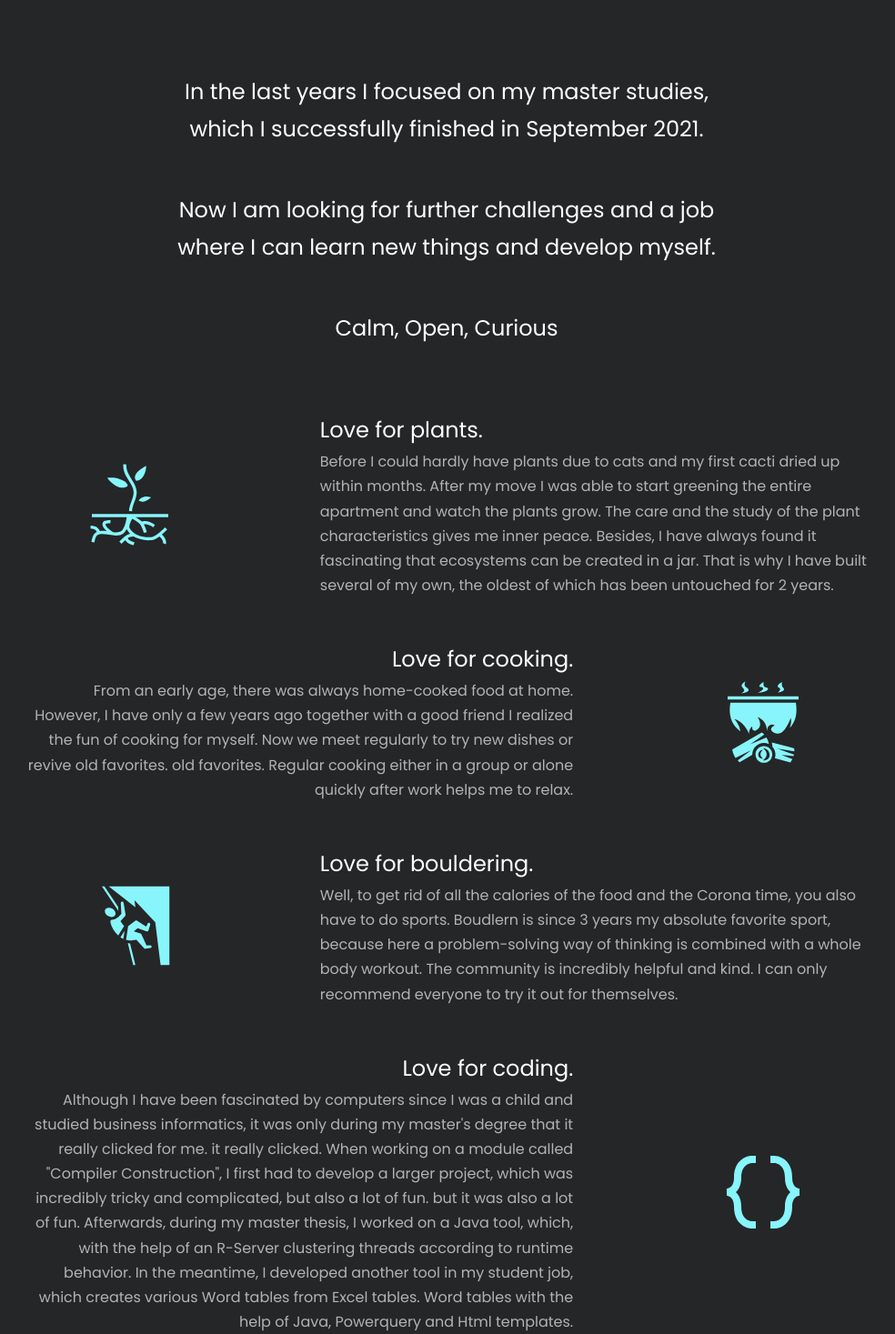
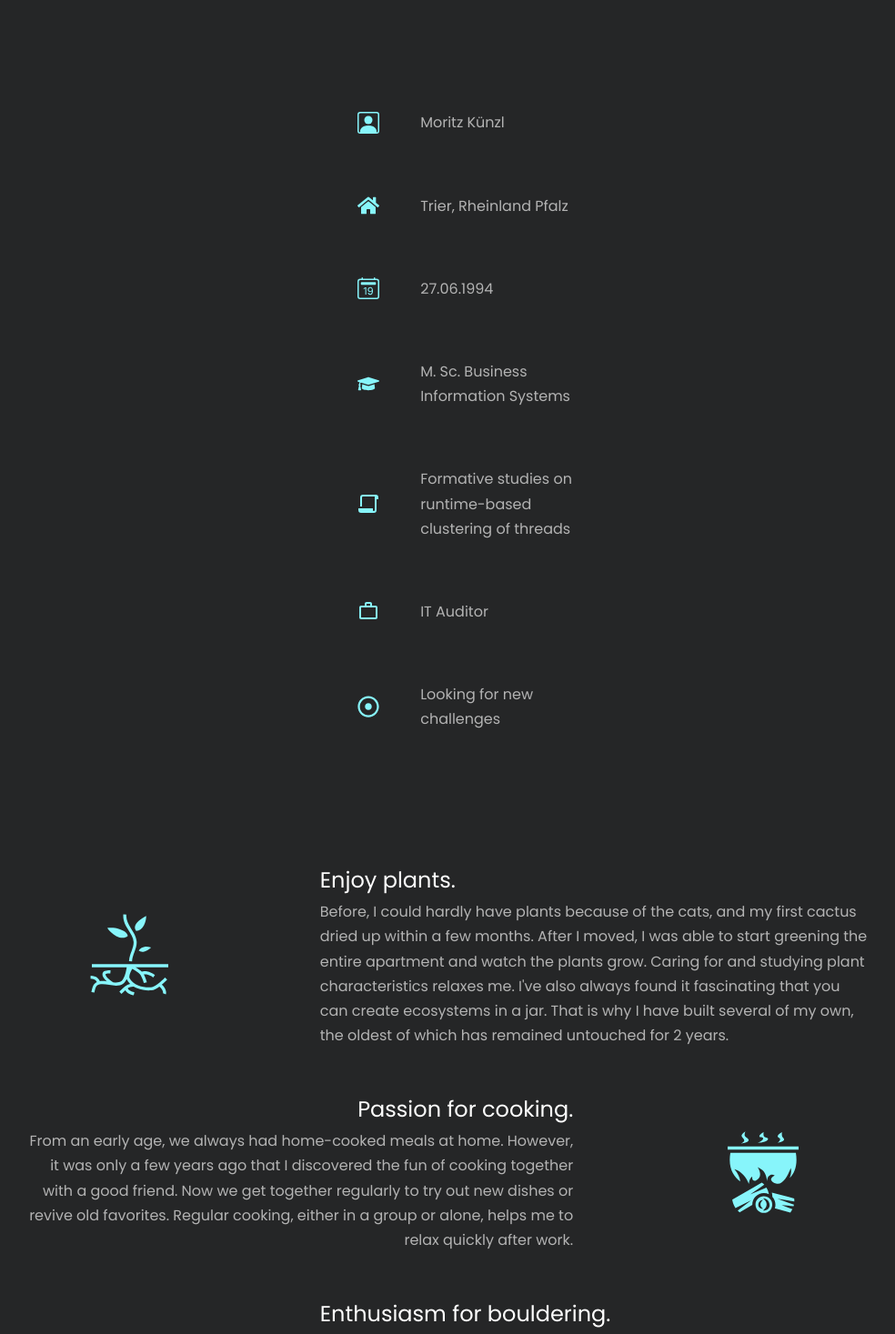
Before and after one commit to mkuenzl/cv, a React (Create React App) app: page / in a window 1280 px wide. Shown: the part 982-2449 px from the top of the page at 91% size, without its empty margins (149-1133 px from the left). Built offline with nearby package versions, Linux system fonts and the light colour scheme; a web font is replaced by a local one.

Commit message:
added stats section to the about container

```diff
--- a/src/components/about/About.jsx
+++ b/src/components/about/About.jsx
@@ -4,7 +4,16 @@ import './about.css'
 import 'animate.css'
 import { CSSTransition } from 'react-transition-group';
 
-// Import Icons
+// import icons for stats
+import {BsCalendar2Date} from 'react-icons/bs'
+import {FaHome} from 'react-icons/fa'
+import {RiFilePaper2Line} from 'react-icons/ri'
+import {BsPersonSquare} from 'react-icons/bs'
+import {FaGraduationCap} from 'react-icons/fa'
+import {MdOutlineWorkOutline} from 'react-icons/md'
+import {FaRegDotCircle} from 'react-icons/fa'
+
+// Import Icons for passion texts
 import {GiPlantRoots} from 'react-icons/gi'
 import {GiCampCookingPot} from 'react-icons/gi'
 import {GiMountainClimbing} from 'react-icons/gi'
@@ -34,15 +43,70 @@ const About = () => {
       <h2>A Little Bit About Me</h2>
       <div className="container about__container">
         <div className="about__text">
-          <h2>
-            In the last years I focused on my master studies, which I successfully finished in September 2021.
-          </h2>
-          <h2>
-            Now I am looking for further challenges and a job where I can learn new things and develop myself.
-          </h2>
-          <h2>
-            Calm, Open, Curious
-          </h2>
+          <div className="about__description">
+            <div className="about__stat">
+              <div className="about__stat-type">
+                <BsPersonSquare className='about__stat-icon'/>
+              </div>
+              <div className="about__stat-info">
+                <p>Moritz Künzl</p>
+              </div>
+            </div>
+            <div className="about__stat">
+              <div className="about__stat-type">
+                <FaHome className='about__stat-icon'/>
+              </div>
+              <div className="about__stat-info">
+                <p>Trier, Rheinland Pfalz</p>
+              </div>
+            </div>
+            <div className="about__stat">
+              <div className="about__stat-type">
+                <BsCalendar2Date className='about__stat-icon'/>
+              </div>
+              <div className="about__stat-info">
+                <p>27.06.1994</p>
+              </div>
+            </div>
+            <div className="about__stat">
+              <div className="about__stat-type">
+                <FaGraduationCap className='about__stat-icon'/>
+              </div>
+              <div className="about__stat-info">
+                <p>M. Sc. Business Information Systems</p>
+              </div>
+            </div>
+            <div className="about__stat">
+              <div className="about__stat-type">
+                <RiFilePaper2Line className='about__stat-icon'/>
+              </div>
+              <div className="about__stat-info">
+                <p>Formative studies on runtime-based clustering of threads</p>
+              </div>
+            </div>
+            <div className="about__stat">
+              <div className="about__stat-type">
+                <MdOutlineWorkOutline className='about__stat-icon'/>
+              </div>
+              <div className="about__stat-info">
+                <p>IT Auditor</p>
+              </div>
+            </div>
+            <div className="about__stat">
+              <div className="about__stat-type">
+                <FaRegDotCircle className='about__stat-icon'/>
+              </div>
+              <div className="about__stat-info">
+                <p>Looking for new challenges</p>
+              </div>
+            </div>
+          </div>
+          <div className="about__citation">
+            <h2>
+              "Imagination is more important than knowledge. Knowledge is limited. Imagination encircles the world."
+            </h2>
+            <h4>Albert Einstein, 1931</h4>
+          </div>
         </div>
         <div className="about__content">
           <div className="about__card-row">
@@ -52,13 +116,14 @@ const About = () => {
               </div>
               <div className="about__card-text">
                 <h2>
-                  Love for plants.
+                  Enjoy plants.
                 </h2>
                 <p>
-                  Before I could hardly have plants due to cats and my first cacti dried up within months.
-                  After my move I was able to start greening the entire apartment and watch the plants grow. The care and the study of the
-                  plant characteristics gives me inner peace. Besides, I have always found it fascinating that ecosystems can be created in a jar.
-                  That is why I have built several of my own, the oldest of which has been untouched for 2 years.
+                  Before, I could hardly have plants because of the cats, and my first cactus dried up within a few months.
+                  After I moved, I was able to start greening the entire apartment and watch the plants grow.
+                  Caring for and studying plant characteristics relaxes me.
+                  I've also always found it fascinating that you can create ecosystems in a jar.
+                  That is why I have built several of my own, the oldest of which has remained untouched for 2 years.
                 </p>
               </div>
             </div>
@@ -66,12 +131,13 @@ const About = () => {
             <div className="about__card-left" onClick={handleClick}>
               <div className="about__card-text">
                 <h2>
-                  Love for cooking.
+                  Passion for cooking.
                 </h2>
                 <p>
-                  From an early age, there was always home-cooked food at home. However, I have only a few years ago together with a good friend
-                  I realized the fun of cooking for myself. Now we meet regularly to try new dishes or revive old favorites.
-                  old favorites. Regular cooking either in a group or alone quickly after work helps me to relax.
+                  From an early age, we always had home-cooked meals at home.
+                  However, it was only a few years ago that I discovered the fun of cooking together with a good friend.
+                  Now we get together regularly to try out new dishes or revive old favorites.
+                  Regular cooking, either in a group or alone, helps me to relax quickly after work.
                 </p>
               </div>
               <div className="about__card">
@@ -85,12 +151,12 @@ const About = () => {
               </div>
               <div className="about__card-text">
                 <h2>
-                  Love for bouldering.
+                  Enthusiasm for bouldering.
                 </h2>
                 <p>
-                  Well, to get rid of all the calories of the food and the Corona time, you also have to do sports.
-                  Boudlern is since 3 years my absolute favorite sport, because here a problem-solving way of thinking is combined with
-                  a whole body workout. The community is incredibly helpful and kind. I can only recommend everyone to try it out for themselves.
+                  Well, to get rid of all the calories from the food and the Corona time, you also have to do sports.
+                  Bouldering has been my favorite sport for the past 3 years, because it combines problem-solving with a full-body workout.
+                  The community is incredibly supportive. I can only recommend everyone to try it out for themselves.
                 </p>
               </div>
             </div>
@@ -98,14 +164,13 @@ const About = () => {
             <div className="about__card-left" onClick={handleClick}>
               <div className="about__card-text">
                 <h2>
-                  Love for coding.
+                  Interest in coding.
                 </h2>
                 <p>
-                  Although I have been fascinated by computers since I was a child and studied business informatics, it was only during my master's degree that it really clicked for me.
-                  it really clicked. When working on a module called "Compiler Construction", I first had to develop a larger project, which was incredibly tricky and complicated, but also a lot of fun.
-                  but it was also a lot of fun. Afterwards, during my master thesis, I worked on a Java tool, which, with the help of an R-Server
-                  clustering threads according to runtime behavior. In the meantime, I developed another tool in my student job, which creates various Word tables from Excel tables.
-                  Word tables with the help of Java, Powerquery and Html templates.
+                  I've been fascinated by computers since I was a kid. Altough I studied business informatic systems, it wasn't until I was doing my master's that it really clicked.
+                  While working on a module called "Compiler Construction", I had to develop a larger project for the first time, which was incredibly tricky and complicated, but also a lot of fun.
+                  During my master's thesis, I worked on a Java tool that uses an R server to
+                  cluster threads according to their runtime behavior. In the meantime, I developed another tool in my student job that creates different Word tables from Excel tables using Java, Powerquery and Html templates.
                 </p>
               </div>
               <div className="about__card">
--- a/src/components/about/about.css
+++ b/src/components/about/about.css
@@ -1,76 +1,52 @@
 .about__container {
     display: grid;
 }
-/**
-.about__me {
-    width: 100%;
-    display: grid;
-    grid-template-columns: 25% 65%;
-    gap: 10%;
-    padding: 5rem;
-    place-items: center;
-}
-
-.about__me-image {
-    border-radius: 2rem;
-    overflow: hidden;
-}
-
-.about__me-text {
-    width: 100%;
-    height: 100%;
-}
-
-.about__cards {
-    margin: auto;
-    display: grid;
-    width: 60%;
-    grid-template-columns: repeat(5, 1fr);
-    gap: 3rem;
-}
-
-.about__card {
-    background: var(--color-bg-variant);
-    border: 1px solid transparent;
-    border-radius: 1rem;
-    padding: 1.5rem;
-    text-align: center;
-}
-
-.about__card:hover {
-    background: transparent;
-    border-color: var(--color-primary-variant);
-    cursor: default;
-}
-
-.about__icon {
-    color: var(--color-primary-accent);
-    font-size: 1.4rem;
-    margin-bottom: 1rem;
-}
-
-.about__card h5 {
-    font-size: 0.95rem;
-}
-
-.about__card small {
-    font-size: 0.7rem;
-    color: var(--color-light);
-}
-
-.about__content p {
-    margin: 2rem 0 3rem;
-    color: var(--color-light);
-}
-**************************************************/
 
 .about__text {
     display: grid;
 }
 
-.about__text h2{
+.about__citation {
     text-align: center;
-    margin: 1.5rem 10rem 1.5rem;
+    display: none;
+    margin: 7.5rem 10rem 7.5rem;
+}
+
+.about__citation h2{
+    text-align: center;
+    font-style: italic;
+    margin: 0 0 1rem;
+}
+
+.about__description {
+    display: grid;
+    grid-template-columns: repeat(1, 1fr);
+    margin: 2rem 20rem 4rem;
+}
+
+.about__stat {
+    display: grid;
+    justify-content: center;
+    align-items: center;
+    grid-template-columns: 40fr 60fr;
+    grid-auto-rows: auto;
+    margin: 2rem 1rem 2rem;
+}
+
+.about__stat-info {
+    text-align: left;
+}
+
+.about__stat-type {
+    display: flex;
+    grid-template-columns: 10fr 50fr;
+    align-items: center;
+    justify-content: center;
+}
+
+.about__stat-icon {
+    color: var(--color-primary-accent);
+    font-size: 1.5rem;
 }
 
 .about__content {
@@ -143,6 +119,12 @@
         gap: 0;
     }
 
+    .about__description {
+        display: grid;
+        grid-template-columns: repeat(1, 1fr);
+        margin: 2rem 5rem 4rem;
+    }
+
     .about__content {
         width: 100%;
         margin: 2rem auto 4rem;
@@ -160,9 +142,10 @@
         margin: 0 auto 3rem;
     }
 
-    .about__text h2{
-        text-align: left;
-        margin: 1.5rem 2rem 1.5rem;
+    .about__description {
+        display: grid;
+        grid-template-columns: repeat(1, 1fr);
+        margin: 2rem 2rem 4rem;
     }
 
     .about__card-row {
```
